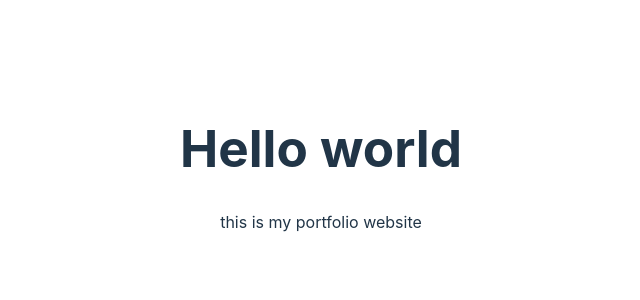
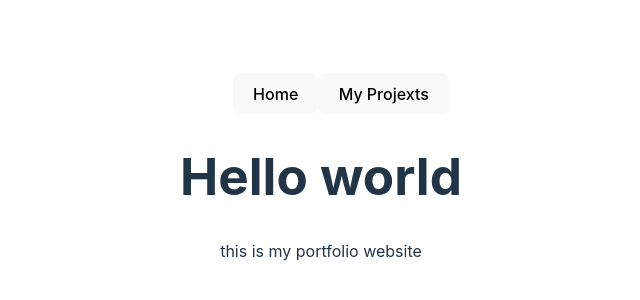
Before and after one commit to MJahidH/my-portfolio, a React (Vite) app in the folder my-portfolio/: page / in a window 1280 px wide. Shown: the part 232-532 px from the top of the page, without its empty margins (319-959 px from the left). Built offline with nearby package versions, Linux system fonts and the light colour scheme.

Commit message:
2 buttons created for the navbar

```diff
--- a/my-portfolio/package.json
+++ b/my-portfolio/package.json
@@ -11,7 +11,8 @@
   },
   "dependencies": {
     "react": "^18.2.0",
-    "react-dom": "^18.2.0"
+    "react-dom": "^18.2.0",
+    "react-router-dom": "^6.21.3"
   },
   "devDependencies": {
     "@types/react": "^18.2.43",
--- a/my-portfolio/src/App.jsx
+++ b/my-portfolio/src/App.jsx
@@ -1,17 +1,18 @@
-import { useState } from 'react'
-import reactLogo from './assets/react.svg'
-import viteLogo from '/vite.svg'
-import './App.css'
+import { useState } from "react";
+import reactLogo from "./assets/react.svg";
+import viteLogo from "/vite.svg";
+import "./App.css";
+import NavBar from "./NavBar";
 
 function App() {
-  const [count, setCount] = useState(0)
 
   return (
     <>
- <h1>Hello world </h1>
- <p>this is my portfolio website</p>
+    <NavBar/>
+      <h1>Hello world </h1>
+      <p>this is my portfolio website</p>
     </>
-  )
+  );
 }
 
-export default App
+export default App;
--- /dev/null
+++ b/my-portfolio/src/NavBar.jsx
@@ -0,0 +1,10 @@
+const NavBar = () => {
+  return (
+    <ul>
+      <button>Home</button>
+      <button>My Projexts</button>
+    </ul>
+  );
+};
+
+export default NavBar;
```
Also changed, not shown: 1 other file (tests, documents, lock files or other folders).
